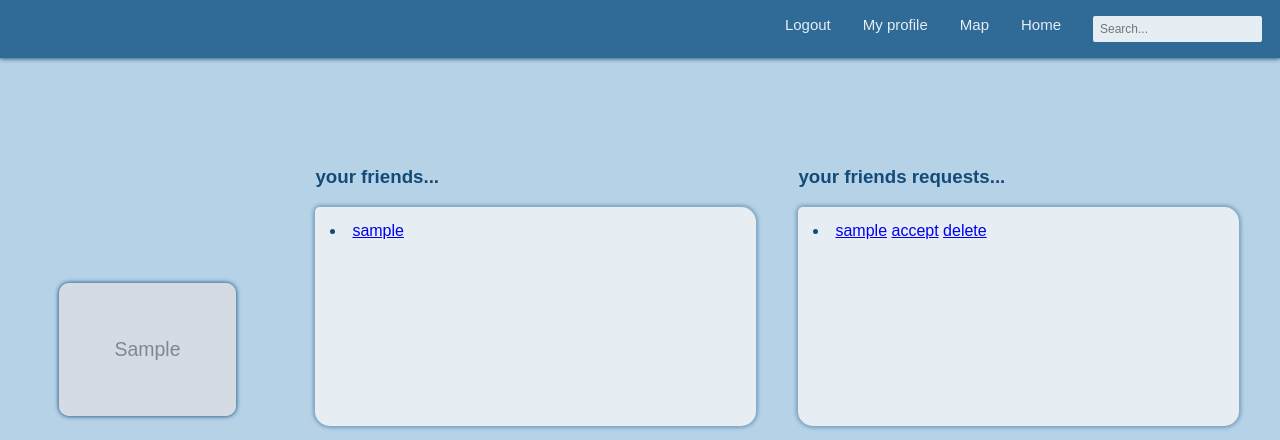
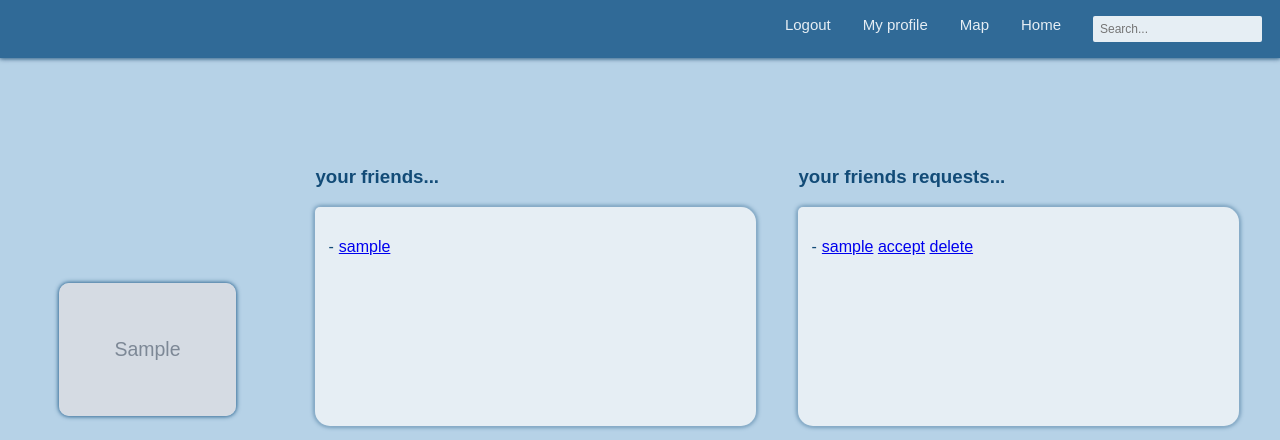
Before and after one commit to lab9teamA/library-navigator, a Django app: a page that uses templates/libnav/my_profile.html in a window 1280 px wide. Shown: the top 440 px of the page. Run offline with Django 3.2, Linux system fonts and the light colour scheme; a user stored in the database is signed in; tables that the repository leaves empty hold one stand-in row (values such as "Sample post"); grey boxes marked "Sample" are stand-in pictures.

Commit message:
Updated css of list elements in profile and fixed recommends and reading being wrong way around

```diff
--- a/static/css/base.css
+++ b/static/css/base.css
@@ -596,6 +596,14 @@ body {
     border-radius: 5px 15px 15px 15px;
     box-shadow: 0 0 3px var(--light-blue), 0 0 5px var(--darkest-blue);
 }
+
+#bodyBlock #pageWrapper .list ul{
+    list-style-type: '-';
+    padding: 0;
+    margin-left: 2%;
+
+}
+
 #bodyBlock #mainProfile #pageWrapper .content .list li{
     padding: 5px;
 }
--- a/templates/libnav/my_profile.html
+++ b/templates/libnav/my_profile.html
@@ -35,11 +35,13 @@
                 <h3>your friends...</h3>
                 <div class="list">
                     {% if friends %}
+                    <ul>
                     {%for friend in friends%}
                     <li>
                         <a href="{% url 'libnav:profile' friend.username %}">{{friend.username}}</a>
                     </li>
                     {%endfor%}
+                    </ul>
                     {% else %}
                     <p>No friends</p>
                     {% endif %}
@@ -50,6 +52,7 @@
 
                 <h3>your friends requests...</h3>
                 <div class="list">
+                    <ul>
                     {%for request in requests %}
                     <li>
                         <a href="{% url 'libnav:profile' request.from_user.username %}">{{request.from_user.username}}</a>
@@ -57,6 +60,7 @@
                         <a href="{% url 'libnav:delete friend request' request.id %}">delete</a>
                     </li>
                     {%endfor%}
+                    </ul>
                    {% if messages %}
                    <ul class="messages">
                        {% for message in messages %}
@@ -72,11 +76,13 @@
                 <h4>your checked out books</h4>
                 <div class="list">
                     {% if reading %}
+                    <ul>
                     {%for book in reading%}
                     <li>
                         <a href="{% url 'libnav:book' book.ISBN %}">{{book.title}}</a>
                     </li>
                     {%endfor%}
+                    </ul>
                     {% else %}
                     <p>No checked out books</p>
                     {% endif %}
@@ -86,11 +92,13 @@
                 <h4>your recommendations</h4>
                 <div class="list">
                     {% if recommended %}
+                    <ul>
                     {%for book in recommended %}
                     <li>
                         <a href="{% url 'libnav:book' book.ISBN %}">{{book.title}}</a>
                     </li>
                     {%endfor%}
+                    </ul>
                     {% else %}
                     <p>No recommendations</p>
                     {% endif %}
```
Also changed, not shown: templates/libnav/profile.html (+14 -10 lines).
